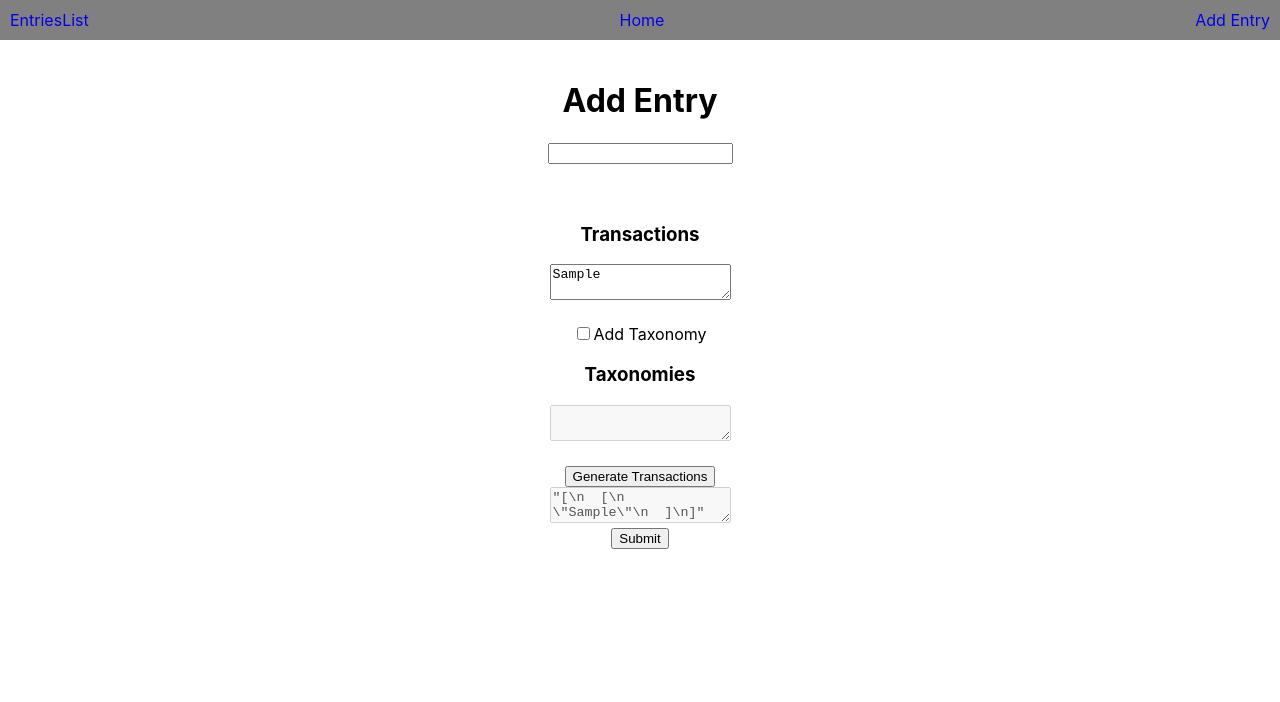
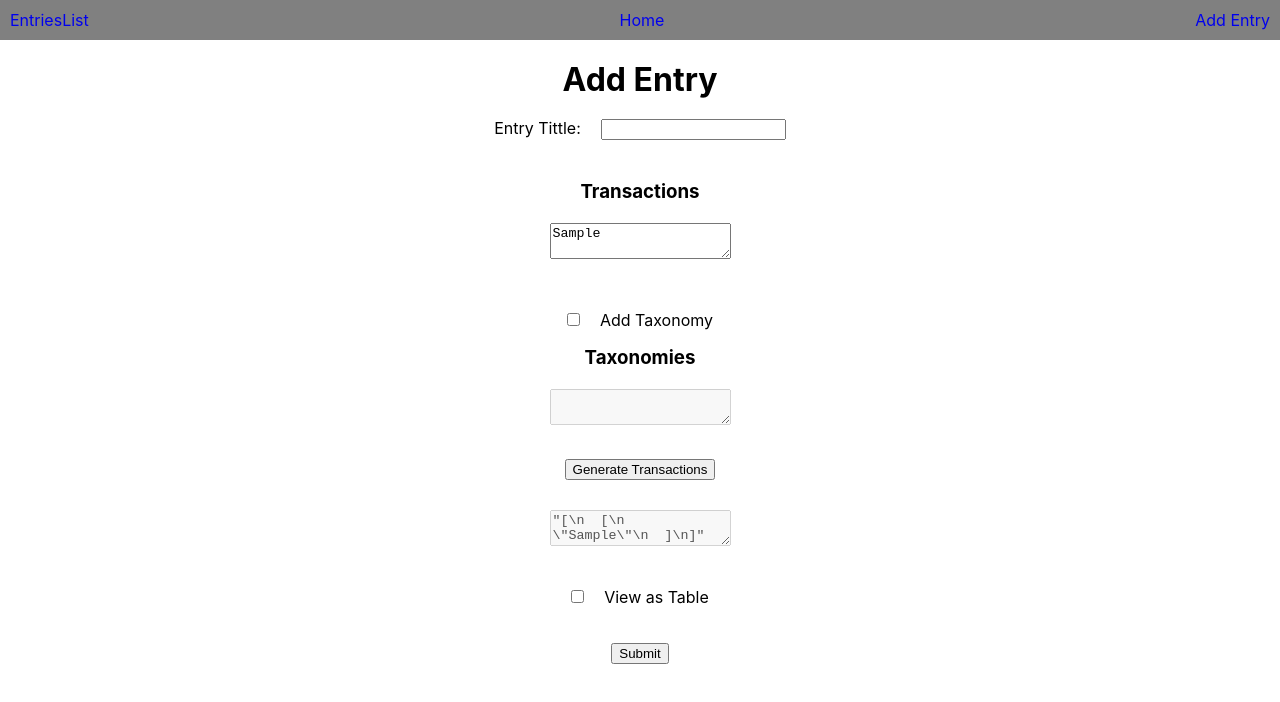
Before and after one commit to Mohamad-Kamar/Data-Mining-App, a React (Create React App) app: page /add-entry in a window 1280 px wide. Both pictures are taken after typing "Sample" into the empty fields and a click on the button "Generate Transactions". Shown: the top 702 px of the page. Built offline with nearby package versions, Linux system fonts and the light colour scheme.

Commit message:
feat: add table view

```diff
--- a/src/components/AddEntry/AddEntry.js
+++ b/src/components/AddEntry/AddEntry.js
@@ -2,6 +2,7 @@ import { useState } from "react";
 import { Link, useNavigate } from "react-router-dom";
 
 import { generateTransWithTax } from "../../utils";
+import TransactionsTable from "../TransactionsTable/TransactionsTable";
 import "./AddEntry.scss";
 
 const AddEntry = () => {
@@ -14,6 +15,8 @@ const AddEntry = () => {
   });
   const [isTaxAdded, setIsTaxAdded] = useState(false);
   const [finalTransaction, setFinalTransaction] = useState("");
+  const [isTableView, setIsTableView] = useState(false);
+
   const [isSubmitAllowed, setIsSubmitAllowed] = useState(false);
 
   const handleGenerateTransactions = (e) => {
@@ -30,7 +33,16 @@ const AddEntry = () => {
     }
   };
 
-  const handleSubmit = (e) => {
+  return (
+    <div className="entry">
+      <div className="page-title">
+        <h1>Add Entry</h1>
+        <label>Entry Tittle:</label>
+        <input onChange={(e) => setEntryName(e.target.value)}></input>
+      </div>
+      <form
+        className="entry__form"
+        onSubmit={(e) => {
           e.preventDefault();
           navigate(`/entry/${entryName}`, {
             state: {
@@ -38,14 +50,8 @@ const AddEntry = () => {
               data: JSON.parse(finalTransaction),
             },
           });
-  };
-  return (
-    <div className="entry">
-      <div className="page-title">
-        <h1>Add Entry</h1>
-        <input onChange={(e) => setEntryName(e.target.value)}></input>
-      </div>
-      <form className="entry__form" onSubmit={handleSubmit}>
+        }}
+      >
         <div className="entry__inputs">
           <div className="entry__input">
             <h3>Transactions</h3>
@@ -88,22 +94,41 @@ const AddEntry = () => {
             ></textarea>
           </div>
         </div>
-        <br></br>
+        <div>
           <button onClick={handleGenerateTransactions}>
             Generate Transactions
           </button>
-
-        <br></br>
-
+        </div>
+        <div>
           {isSubmitAllowed && (
             <textarea disabled={true} value={finalTransaction}></textarea>
           )}
+        </div>
 
-        <br></br>
+        {isSubmitAllowed && (
+          <div className="trans-table-div">
+            <div>
+              <input
+                type="checkbox"
+                onChange={() => {
+                  setIsTableView(!isTableView);
+                }}
+              ></input>
+              <label>View as Table</label>
+            </div>
+            {isTableView && (
+              <div hidden={!isTableView}>
+                <TransactionsTable transactions={finalTransaction} />
+              </div>
+            )}
+          </div>
+        )}
 
+        <div>
           <button type="submit" disabled={!isSubmitAllowed}>
             Submit
           </button>
+        </div>
       </form>
     </div>
   );
--- a/src/components/AddEntry/AddEntry.scss
+++ b/src/components/AddEntry/AddEntry.scss
@@ -3,7 +3,14 @@
     flex-direction: column;
     justify-content: space-between;
     align-items: center;
-    > *{
-        margin: 20px;
+    *{
+        margin: 10px;
+    }
+
+    .trans-table-div{
+        display: flex;
+        justify-content: space-between;
+        align-items: center;
+        flex-direction: column;
     }
 }
--- a/src/components/App.js
+++ b/src/components/App.js
@@ -15,7 +15,7 @@ function App() {
         <Route path="/" element={<Home />} />
         <Route path="entries" element={<EntriesList />} />
         <Route path="add-entry" element={<AddEntry />} />
-        <Route path="entry/:id" element={<Entry />} />
+        <Route path="entry/:entryName" element={<Entry />} />
       </Routes>
     </div>
   );
--- a/src/components/Entry/Entry.js
+++ b/src/components/Entry/Entry.js
@@ -1,10 +1,11 @@
-import { useLocation } from "react-router-dom";
+import { useLocation, useParams } from "react-router-dom";
 
 const Entry = () => {
   const {
-    state: { entryName, data },
+    state: { data },
   } = useLocation();
 
+  const { entryName } = useParams();
   return (
     <div>
       <h1>{entryName}</h1>
--- /dev/null
+++ b/src/components/TransactionsTable/TransactionsTable.js
@@ -0,0 +1,29 @@
+import "./TransactionsTable.scss";
+
+const TransactionsTable = ({ transactions }) => {
+  const getTableCols = (elem) =>
+    elem.map((col, colIdx) => (
+      <td className="trans-table-col" key={colIdx}>
+        {col}
+      </td>
+    ));
+
+  const getTableElems = (transactions) =>
+    JSON.parse(transactions).map((elem, idx) => (
+      <tr className="trans-table-row" key={idx}>
+        {getTableCols(elem)}
+      </tr>
+    ));
+
+  return (
+    transactions && (
+      <table className="trans-table">
+        <tbody className="trans-table-body">
+          {getTableElems(transactions)}
+        </tbody>
+      </table>
+    )
+  );
+};
+
+export default TransactionsTable;
--- /dev/null
+++ b/src/components/TransactionsTable/TransactionsTable.scss
@@ -0,0 +1,12 @@
+.trans-table{
+    border: 2px solid grey;
+    &-row{
+        margin: 2px;
+        border: 1px solid black;
+    }
+    &-col{
+        margin: 2px;
+        border: 1px solid black;
+        padding: 5px;
+    }
+}
```
Lines whose indentation alone changed are shown as unchanged.
